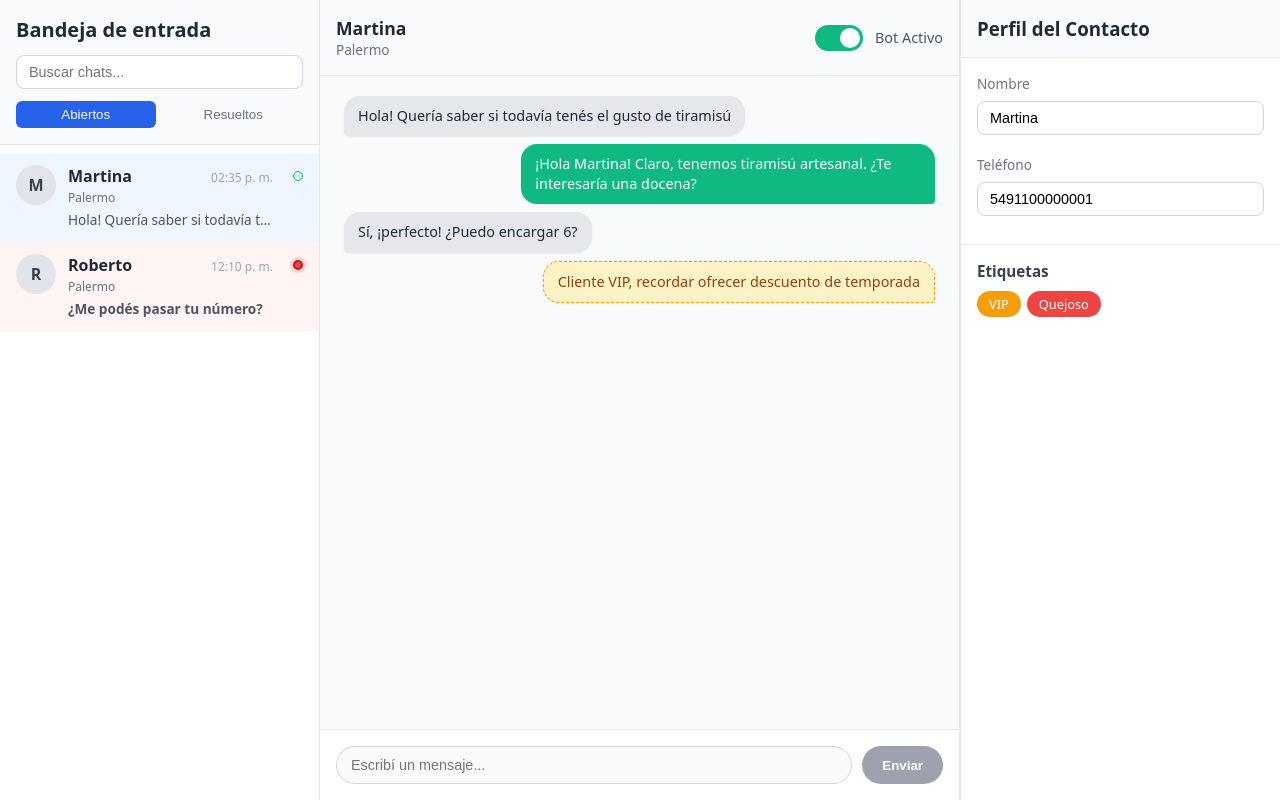
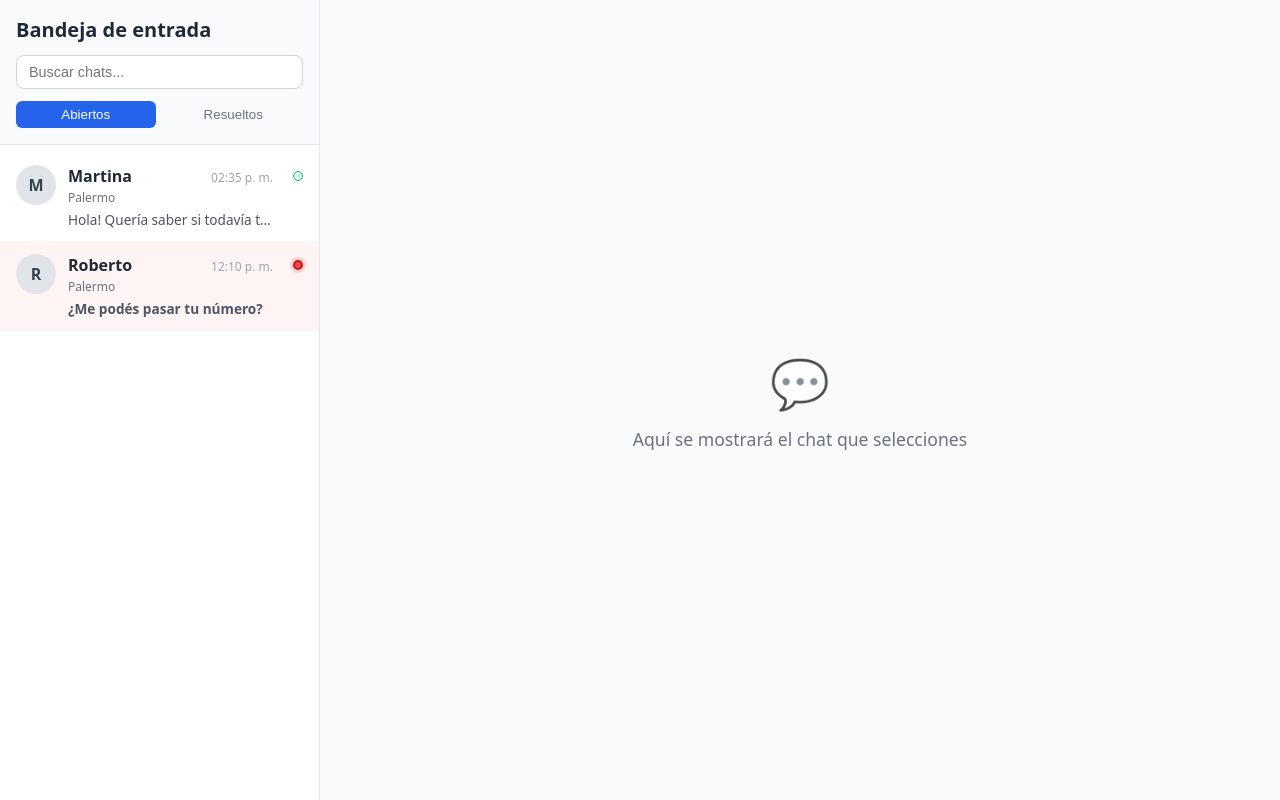
Before and after one commit to DeSetaLautaro/crm-wpp, a plain HTML site: page index.html in a window 1280 px wide. Drawn offline with Linux system fonts and the light colour scheme.

Commit message:
feat: agregar vista vacía al iniciar sin chat seleccionado
Co-authored-by: aider (deepseek/deepseek-reasoner) <aider@aider.chat>

```diff
--- a/index.html
+++ b/index.html
@@ -24,6 +24,12 @@
         <!-- Chats renderizados -->
       </div>
     </aside>
+
+    <!-- Vista Vacía -->
+    <div id="empty-state" class="empty-state">
+      <div class="empty-state-icon">💬</div>
+      <p>Aquí se mostrará el chat que selecciones</p>
+    </div>
 
     <!-- Columna Central -->
     <main id="col-central" class="col">
--- a/panel.js
+++ b/panel.js
@@ -89,7 +89,7 @@ const MOCK_MENSAJES = [
 
 // ===== Estado global =====
 let pestanaActiva = 'Abierto';
-let chatActivoId = MOCK_CONVERSACIONES[0]._id;
+let chatActivoId = null;
 
 // ===== Helpers =====
 function getContactoPorId(id) {
@@ -199,6 +199,16 @@ function renderPerfil(contacto) {
 function renderTodo() {
   renderListaChats();
   renderChatActivo();
+  updateVisibilidad();
+}
+
+function updateVisibilidad() {
+  const app = document.getElementById('app');
+  if (chatActivoId) {
+    app.classList.remove('sin-chat');
+  } else {
+    app.classList.add('sin-chat');
+  }
 }
 
 // ===== Eventos =====
--- a/style.css
+++ b/style.css
@@ -20,6 +20,7 @@ body {
   grid-template-columns: 25% 50% 25%;
   grid-template-rows: 100vh;
   gap: 0;
+  position: relative;
 }
 
 .col {
@@ -414,3 +415,37 @@ body {
   color: white;
   cursor: default;
 }
+
+/* ===== Vista vacía / Empty State ===== */
+#empty-state {
+  position: absolute;
+  top: 0;
+  left: 25%;
+  width: 75%;
+  height: 100%;
+  background: #F9FAFB;
+  display: none;
+  flex-direction: column;
+  justify-content: center;
+  align-items: center;
+  color: #6B7280;
+  font-size: 1.1rem;
+  text-align: center;
+  z-index: 10;
+  padding: 20px;
+}
+
+.empty-state-icon {
+  font-size: 3rem;
+  margin-bottom: 12px;
+  opacity: 0.7;
+}
+
+#app.sin-chat #empty-state {
+  display: flex;
+}
+
+#app.sin-chat #col-central,
+#app.sin-chat #col-derecha {
+  display: none;
+}
```
